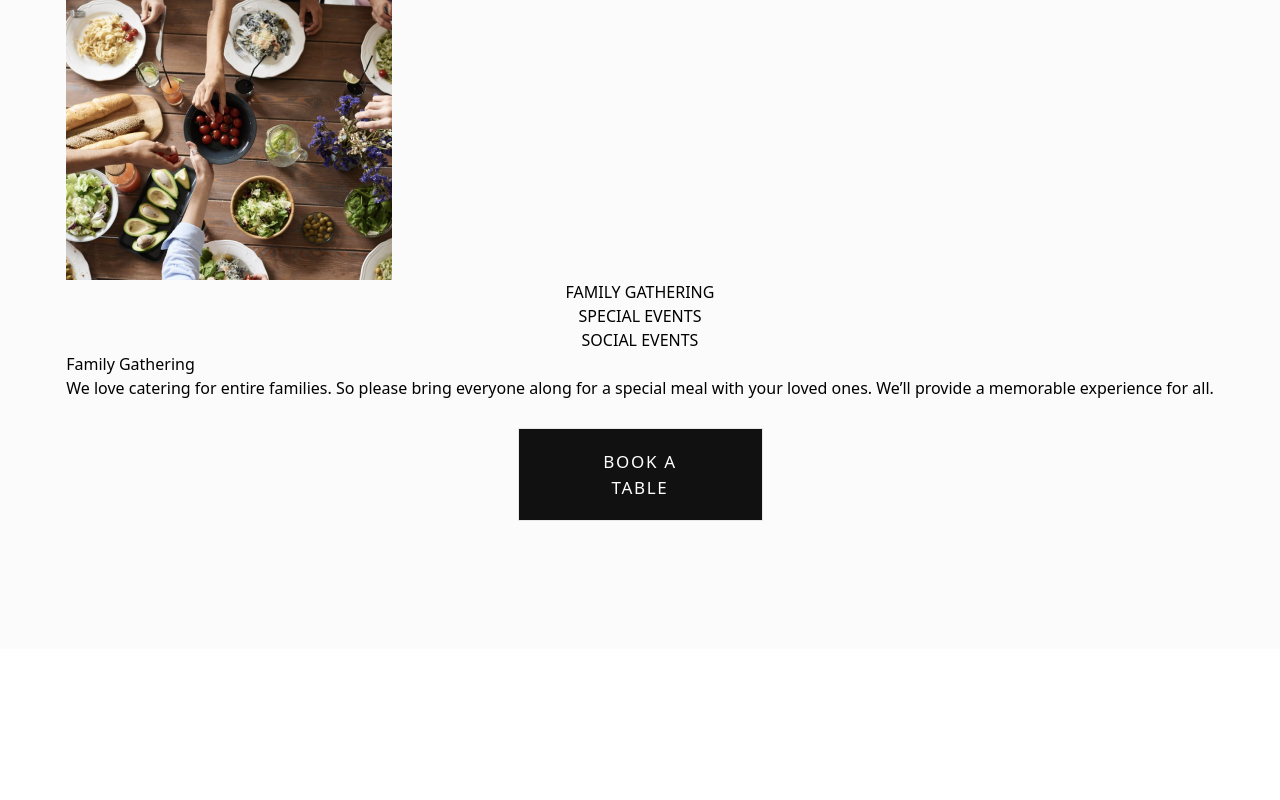
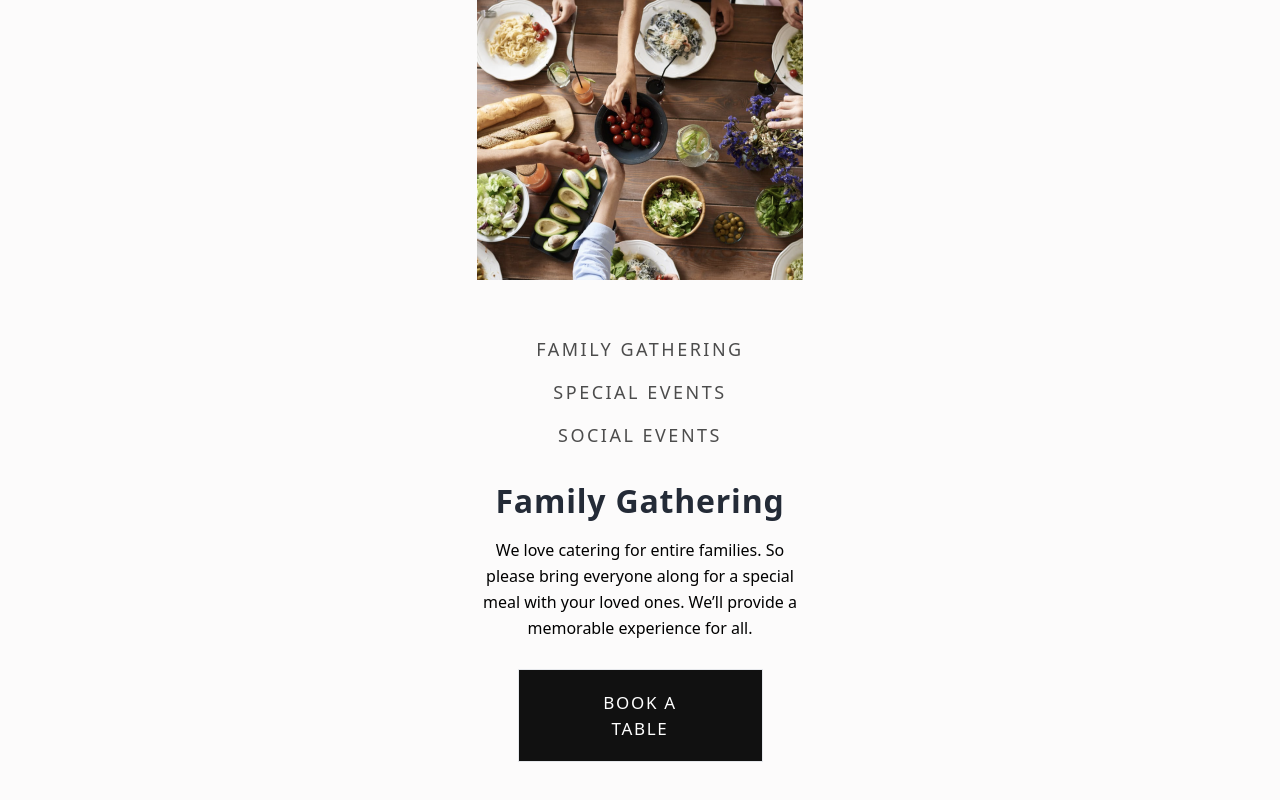
Before and after one commit to neshacascia/verde, a React (Vite) app: page / in a window 1280 px wide. Shown: the part 4428-5228 px from the top of the page. Before the commit the page ends 5077 px from the top, so only its background shows below. Built offline with nearby package versions, Linux system fonts and the light colour scheme.

Commit message:
styled the Event component

```diff
--- a/src/components/Event.jsx
+++ b/src/components/Event.jsx
@@ -1,22 +1,33 @@
 export default function Event({ event, setEventsPosition }) {
   return (
-    <div>
+    <div className="text-center w-[327px]">
       <img src={event.image} />
 
-      <div className="flex flex-col">
-        <button onClick={() => setEventsPosition(0)} className="uppercase">
+      <div className="flex flex-col gap-4 mt-14">
+        <button
+          onClick={() => setEventsPosition(0)}
+          className="text-[#4C4C4C] text-[18px] font-medium tracking-[2.5px] uppercase"
+        >
           Family Gathering
         </button>
-        <button onClick={() => setEventsPosition(1)} className="uppercase">
+        <button
+          onClick={() => setEventsPosition(1)}
+          className="text-[#4C4C4C] text-[18px] font-medium tracking-[2.5px] uppercase"
+        >
           Special Events
         </button>
-        <button onClick={() => setEventsPosition(2)} className="uppercase">
+        <button
+          onClick={() => setEventsPosition(2)}
+          className="text-[#4C4C4C] text-[18px] font-medium tracking-[2.5px] uppercase"
+        >
           Social Events
         </button>
       </div>
 
-      <h2>{event.heading}</h2>
-      <p>{event.description}</p>
+      <h2 className="text-darkBlue text-[32px] font-semibold tracking-wide mt-7 mb-3">
+        {event.heading}
+      </h2>
+      <p className="font-light leading-[26px]">{event.description}</p>
     </div>
   );
 }
```
